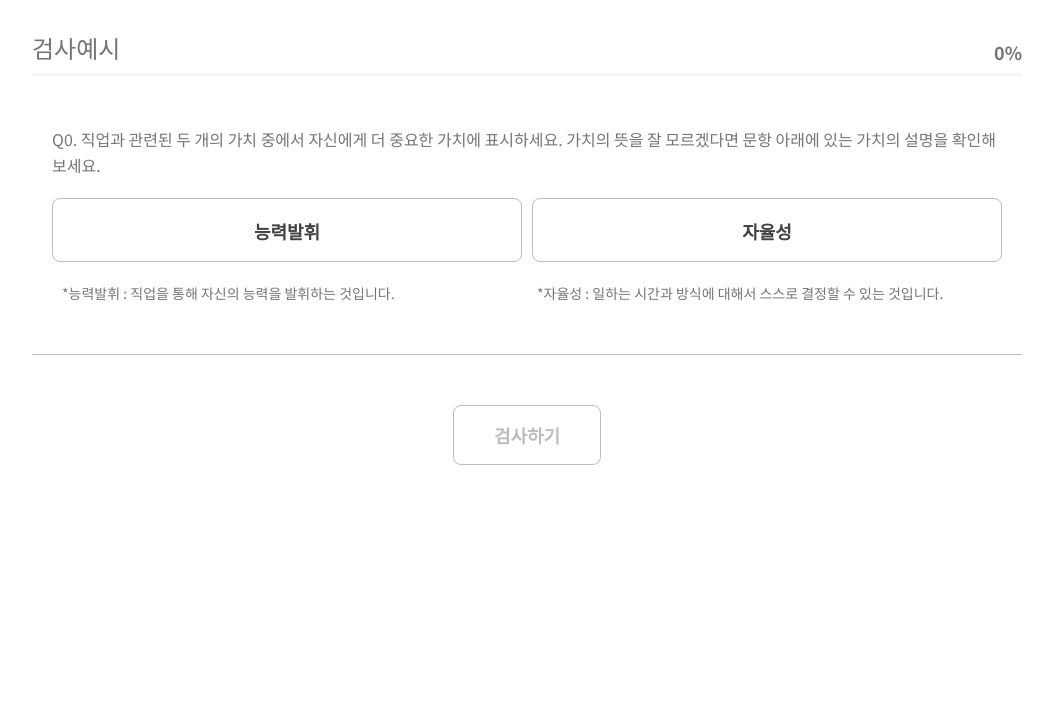
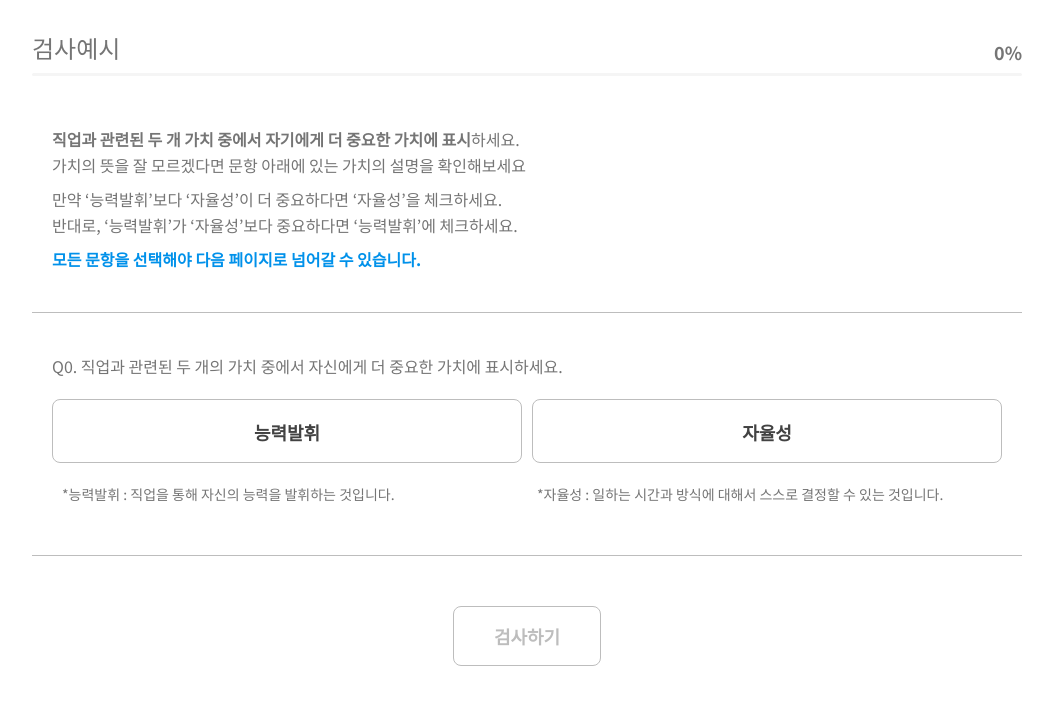
Before and after one commit to nannahy/job-value-test, a React (Create React App) app: page /test-example in a window 1280 px wide. Shown: the top 704 px of the page, without its empty margins (113-1166 px from the left). Built offline with nearby package versions, Linux system fonts and the light colour scheme.

Commit message:
설명 추가

```diff
--- /dev/null
+++ b/src/components/ExampleDesc.jsx
@@ -0,0 +1,49 @@
+import styled from "styled-components";
+import { BodyP2, Bold } from "./Fonts";
+import { colors } from "../styles/style";
+import { fontStyle3, fontStyle4 } from "../styles/fontStyle";
+
+const DescBox = styled.div`
+  border-bottom: 0.5px solid ${colors.gray400};
+  padding: 0 20px 40px;
+  margin-bottom: 40px;
+  > div {
+    height: 8px;
+  }
+`;
+
+const Title = styled.p`
+  ${fontStyle3};
+  color: ${colors.blue700};
+  margin-bottom: 16px;
+`;
+
+const Alert = styled.p`
+  ${fontStyle4};
+  color: ${colors.blue700};
+`;
+
+const ExampleDesc = () => {
+  return (
+    <DescBox>
+      <BodyP2>
+        <Bold>
+          직업과 관련된 두 개 가치 중에서 자기에게 더 중요한 가치에 표시
+        </Bold>
+        하세요.
+        <br />
+        가치의 뜻을 잘 모르겠다면 문항 아래에 있는 가치의 설명을 확인해보세요
+      </BodyP2>
+      <div />
+      <BodyP2>
+        만약 ‘능력발휘’보다 ‘자율성’이 더 중요하다면 ‘자율성’을 체크하세요.
+        <br />
+        반대로, ‘능력발휘’가 ‘자율성’보다 중요하다면 ‘능력발휘’에 체크하세요.
+      </BodyP2>
+      <div />
+      <Alert>모든 문항을 선택해야 다음 페이지로 넘어갈 수 있습니다.</Alert>
+    </DescBox>
+  );
+};
+
+export default ExampleDesc;
--- a/src/components/Fonts.js
+++ b/src/components/Fonts.js
@@ -21,6 +21,7 @@ export const TitleH2 = styled.h2`
 export const Title3 = styled.h2`
   ${fontStyle2};
   color: ${colors.gray800};
+  margin-bottom: 8px;
 `;
 
 export const BodyBoldP1 = styled.p`
@@ -47,3 +48,17 @@ export const DescP = styled.p`
   ${fontStyle6};
   color: ${colors.gray600};
 `;
+
+export const HighLight = styled.span`
+  ${fontStyle4};
+  color: ${colors.blue700};
+`;
+
+export const LowLight = styled.span`
+  ${fontStyle4};
+  color: ${colors.gray400};
+`;
+
+export const Bold = styled.span`
+  font-weight: 600;
+`;
--- a/src/components/ResultTable.jsx
+++ b/src/components/ResultTable.jsx
@@ -1,6 +1,7 @@
 import styled, { css } from "styled-components";
 import { colors } from "../styles/style";
 import { boxFont1, fontStyle4, fontStyle5 } from "../styles/fontStyle";
+import { BodyP2, Bold, HighLight, LowLight } from "./Fonts";
 
 const borderStyleLight = css`
   border-top: 0.5px solid ${colors.gray300};
@@ -24,7 +25,7 @@ export const TableTitle = styled.p`
 const InfoTable = styled.table`
   width: 100%;
   border-spacing: 8px 0;
-  margin-bottom: 60px;
+  margin: 24px 0 60px;
 `;
 
 const InfoTh = styled.th`
@@ -47,7 +48,7 @@ const InfoTd = styled.td`
 const Table = styled.table`
   width: 100%;
   border-collapse: collapse;
-  margin-bottom: 30px;
+  margin-bottom: 24px;
 `;
 
 const Thead = styled.thead`
@@ -56,7 +57,7 @@ const Thead = styled.thead`
 `;
 
 const Th = styled.th`
-  padding: 10px 0;
+  padding: 12px 0;
 `;
 
 const KeyTd = styled.td`
@@ -115,3 +116,34 @@ export const JobsTable = ({ data }) => {
     </Table>
   );
 };
+
+export const ResultText = () => (
+  <BodyP2>
+    직업가치관이란 직업을 선택할 때 영향을 끼치는 자신만의 믿음과 신념입니다.
+    따라서 여러분의 직업생활과 관련하여 포기하지 않는 무게중심의 역할을 한다고
+    볼 수 있습니다. 직업가치관검사는 여러분이 직업을 선택할 때 상대적으로 어떠한
+    가치를 중요하게 생각하는지를 알려줍니다. 또한 본인이 가장 중요하게 생각하는
+    가치를 충족시켜줄 수 있는 직업에 대해 생각해 볼 기회를 제공합니다.
+  </BodyP2>
+);
+
+export const GraphText = ({ name, highScoreValue, lowScoreValue }) => (
+  <BodyP2>
+    직업생활과 관련하여 <Bold>{name}</Bold>님은{" "}
+    <HighLight>{highScoreValue[0]}</HighLight>,{" "}
+    <HighLight>{highScoreValue[1]}</HighLight>(을)를 가장 중요하게 생각합니다.
+    <br />
+    반면에 <LowLight>{lowScoreValue[0]}</LowLight>,{" "}
+    <LowLight>{lowScoreValue[1]}</LowLight>(은)는 상대적으로 덜 중요하게
+    생각합니다.
+  </BodyP2>
+);
+
+export const JobsText = ({ name, highScoreValue }) => (
+  <BodyP2>
+    <Bold>{name}</Bold>님이 중요하게 생각하는{" "}
+    <HighLight>{highScoreValue[0]}</HighLight>(와)과{" "}
+    <HighLight>{highScoreValue[1]}</HighLight>
+    (을)를 만족시킬 수 있는 직업은 다음과 같습니다.
+  </BodyP2>
+);
--- a/src/components/TestFinishedContent.jsx
+++ b/src/components/TestFinishedContent.jsx
@@ -6,25 +6,25 @@ import { Title3 } from "./Fonts";
 const BodyText = styled.p`
   ${fontStyle5};
   color: ${colors.gray800};
-  margin: 32px 0 56px 0;
+  margin: 14px 0 56px 0;
   text-align: center;
 
   > div {
-    height: 14px;
+    height: 8px;
   }
 `;
 
-const HighLight = styled.span`
+export const HighLight = styled.span`
   ${fontStyle4};
   color: ${colors.blue700};
 `;
 
-const LowLight = styled.span`
+export const LowLight = styled.span`
   ${fontStyle4};
   color: ${colors.gray400};
 `;
 
-const Bold = styled.span`
+export const Bold = styled.span`
   font-weight: 600;
 `;
 
--- a/src/components/ValueChart.js
+++ b/src/components/ValueChart.js
@@ -25,28 +25,17 @@ const getOptions = () => ({
   events: [],
   //scales 옵션만 적용이 안됨
   scales: {
-    xAxes: [
+    y: {
+        suggestedMin: 0,
+        suggestedMax: 10,
+        stepSize: 1,
+      },
+      x:
       {
-        ticks: {
+
           fontColor: `${colors.gray800}`,
           fontSize: 16,
-        },
       },
-    ],
-    yAxes: [
-      {
-        gridLines: {
-          color: "red",
-        },
-        display: false,
-        ticks: {
-          beginAtZero: true,
-          min: 0,
-          max: 10,
-          stepSize: 1,
-        },
-      },
-    ],
   },
   plugins: {
     legend: {
--- a/src/components/ValueChart2.jsx
+++ b/src/components/ValueChart2.jsx
@@ -1,5 +1,5 @@
 import styled from "styled-components";
-import { fontStyle4 } from "../styles/fontStyle";
+import { fontStyle4, fontStyle6 } from "../styles/fontStyle";
 import { colors } from "../styles/style";
 
 const ChartContainer = styled.div`
@@ -52,6 +52,8 @@ const Bar = styled.div`
   background: rgba(0, 145, 234, 0.2);
   border-top-left-radius: 8px;
   border-top-right-radius: 8px;
+  display: flex;
+  justify-content: center;
 `;
 
 const getLabels = data => data.map(item => item[1]);
@@ -68,8 +70,23 @@ const TableBox = () => {
   return <Table>{ver}</Table>;
 };
 
-const Datas = ({ data }) => {
-  const bars = data.map(score => <Bar score={score} />);
+const Score = styled.span`
+  ${fontStyle6};
+  color: ${colors.blue700};
+  margin-top: -24px;
+`;
+
+const Datas = ({ data, highScoreKey }) => {
+  const first = Number(highScoreKey[0][0]);
+  const second = Number(highScoreKey[1][0]);
+  const bars = data.map((score, idx) => (
+    <Bar score={score}>
+      <Score>
+        {idx + 1 === first ? "★★" : idx + 1 === second ? "★" : ""}
+        {score}
+      </Score>
+    </Bar>
+  ));
   return <DatasBox>{bars}</DatasBox>;
 };
 
@@ -79,12 +96,13 @@ const Values = ({ data }) => {
 };
 
 const ValueChart2 = ({ valueData }) => {
+  const highScoreKey = [...valueData].slice(0, 2);
   const data = [...valueData].sort();
 
   return (
     <ChartContainer>
       <TableBox />
-      <Datas data={getScores(data)} />
+      <Datas data={getScores(data)} highScoreKey={highScoreKey} />
       <Values data={getLabels(data)} />
     </ChartContainer>
   );
--- a/src/pages/ResultPage.js
+++ b/src/pages/ResultPage.js
@@ -7,6 +7,9 @@ import {
   UserInfoTable,
   JobsTable,
   TableTitle,
+  ResultText,
+  GraphText,
+  JobsText,
 } from "../components/ResultTable";
 import Button from "../components/Buttons";
 import { TitleH1, Title3 } from "../components/Fonts";
@@ -17,6 +20,7 @@ import {
   Body,
 } from "../components/Containers";
 import ValueChart2 from "../components/ValueChart2";
+import ValueChart from "../components/ValueChart";
 
 const eduIndex = {
   1: "중졸",
@@ -95,8 +99,9 @@ const Result = () => {
 
   useEffect(() => {
     fetch(result).then(data => {
-      setJobEdu(data[0]);
-      setJobMajor(data[1]);
+      if (data)
+      {setJobEdu(data[0]);
+      setJobMajor(data[1]);}
     });
   }, []);
 
@@ -112,10 +117,13 @@ const Result = () => {
       </BasicHeader>
       {jobEdu && jobMajor && (
         <Body>
+          <ResultText />
           <UserInfoTable data={result} />
           <Title3>직업가치관 결과</Title3>
+          <GraphText name={result.name} highScoreValue={result.highScoreValue} lowScoreValue={result.lowScoreValue} />
           <ValueChart2 valueData={result.result} />
           <Title3>가치관과 관련이 높은 직업</Title3>
+          <JobsText name={result.name} highScoreValue={result.highScoreValue} />
           <TableTitle>종사자 평균 학력별</TableTitle>
           <JobsTable data={jobEdu} />
           <TableTitle>종사자 평균 전공별</TableTitle>
--- a/src/pages/TestExamplePage.js
+++ b/src/pages/TestExamplePage.js
@@ -5,6 +5,8 @@ import QuestionBox from "../components/QuestionBox";
 import Button from "../components/Buttons";
 import { useDispatch, useSelector } from "react-redux";
 import { addAnswer } from "../redux/Toolkit";
+import { BodyP1 } from "../components/Fonts";
+import ExampleDesc from "../components/ExampleDesc";
 
 const TestExample = () => {
   const history = useHistory();
@@ -24,6 +26,7 @@ const TestExample = () => {
     <BasicContainer1>
       <TestHeader title="검사예시" percentile={answer[0] ? 100 : 0} />
       <Body>
+        <ExampleDesc />
         <QuestionBox
           key="0"
           qNum="0"
@@ -35,8 +38,7 @@ const TestExample = () => {
           desc2="일하는 시간과 방식에 대해서 스스로 결정할 수 있는 것입니다."
           optionClick={optionClick}
           answer={answer}
-          question="직업과 관련된 두 개의 가치 중에서 자신에게 더 중요한 가치에 표시하세요.
-          가치의 뜻을 잘 모르겠다면 문항 아래에 있는 가치의 설명을 확인해보세요."
+          question="직업과 관련된 두 개의 가치 중에서 자신에게 더 중요한 가치에 표시하세요."
         />
       </Body>
       <Button
```
